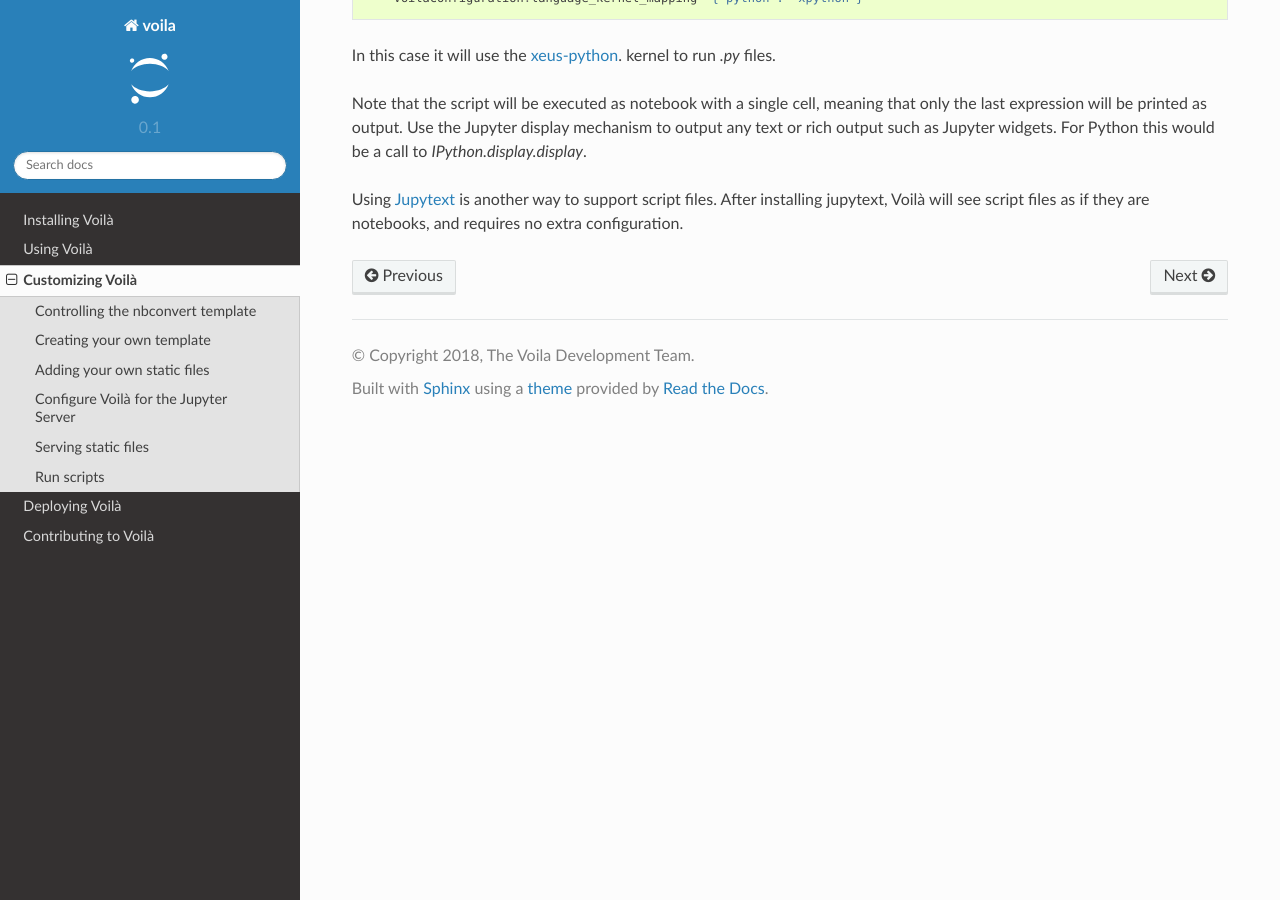
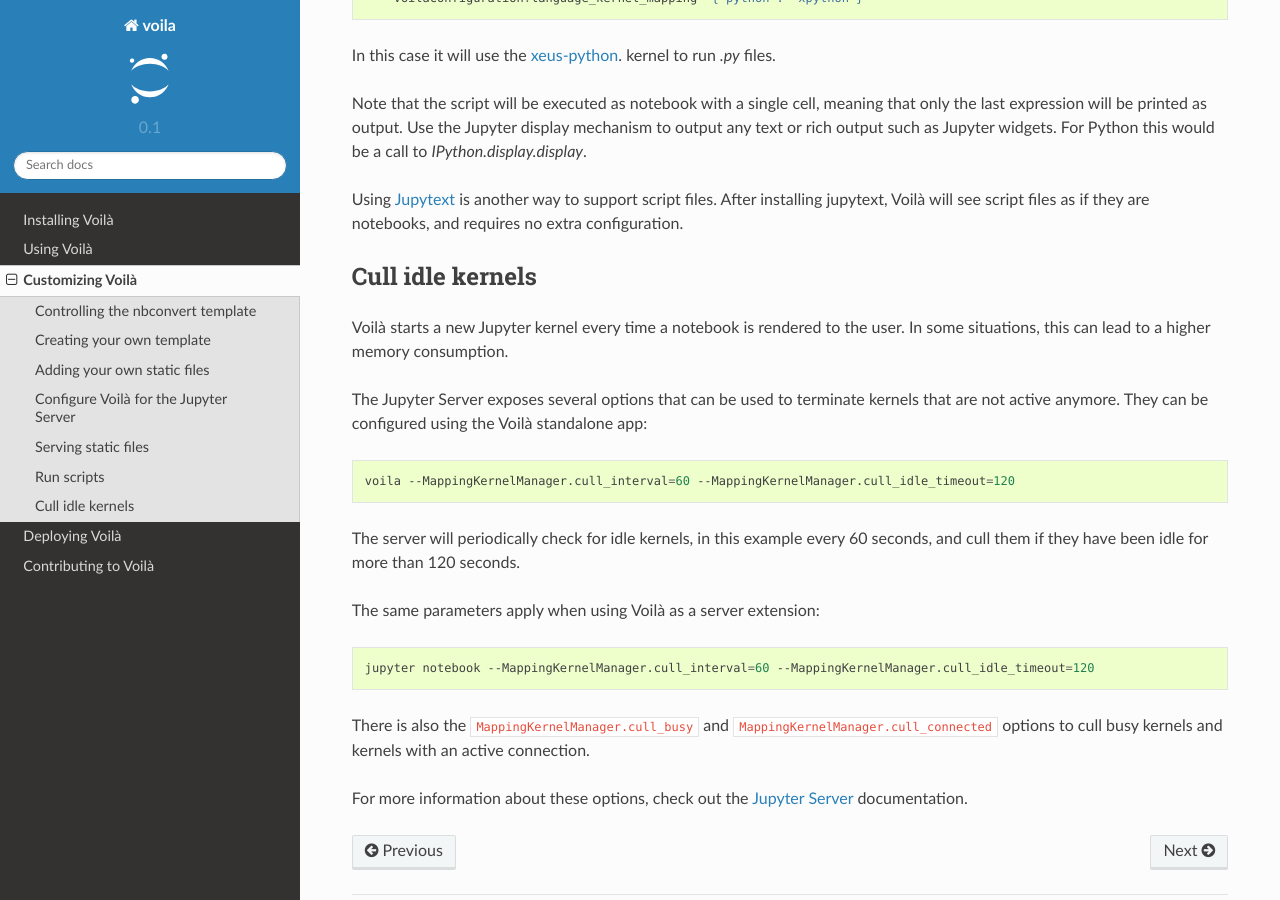
Before and after one commit to voila-dashboards/voila, a Sphinx documentation site: the page built from docs/source/customize.rst, in a window 1280 px wide and 900 px high, scrolled down 4495 px. Built offline with Sphinx 7.4.7 and the Read the Docs theme 2.0.0, drawn with Linux system fonts in a browser that asks for light colours.

Commit message:
Add documentation for culling kernels

```diff
--- a/docs/source/customize.rst
+++ b/docs/source/customize.rst
@@ -238,3 +238,26 @@ Python this would be a call to `IPython.display.display`.
 Using `Jupytext <https://github.com/mwouts/jupytext>`_ is another way to support
 script files. After installing jupytext, Voilà will see script files as if they
 are notebooks, and requires no extra configuration.
+
+Cull idle kernels
+=================
+
+Voilà starts a new Jupyter kernel every time a notebook is rendered to the user. In some situations, this can lead to a higher memory consumption.
+
+The Jupyter Server exposes several options that can be used to terminate kernels that are not active anymore. They can be configured using the Voilà standalone app:
+
+.. code-block:: bash
+
+   voila --MappingKernelManager.cull_interval=60 --MappingKernelManager.cull_idle_timeout=120
+
+The server will periodically check for idle kernels, in this example every 60 seconds, and cull them if they have been idle for more than 120 seconds.
+
+The same parameters apply when using Voilà as a server extension:
+
+.. code-block:: bash
+
+    jupyter notebook --MappingKernelManager.cull_interval=60 --MappingKernelManager.cull_idle_timeout=120
+
+There is also the ``MappingKernelManager.cull_busy`` and ``MappingKernelManager.cull_connected`` options to cull busy kernels and kernels with an active connection.
+
+For more information about these options, check out the `Jupyter Server <https://jupyter-server.readthedocs.io/en/latest/config.html#options>`_ documentation.
```
